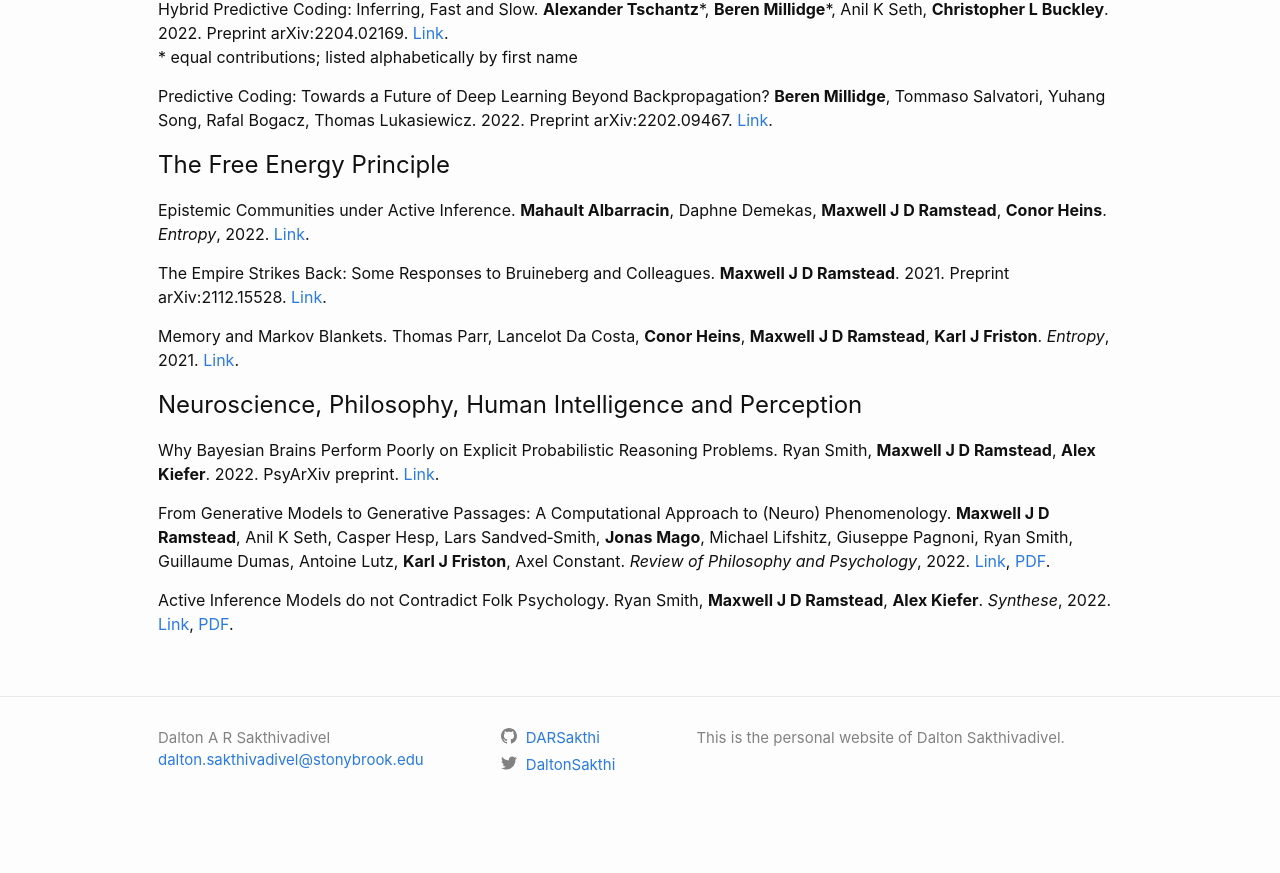
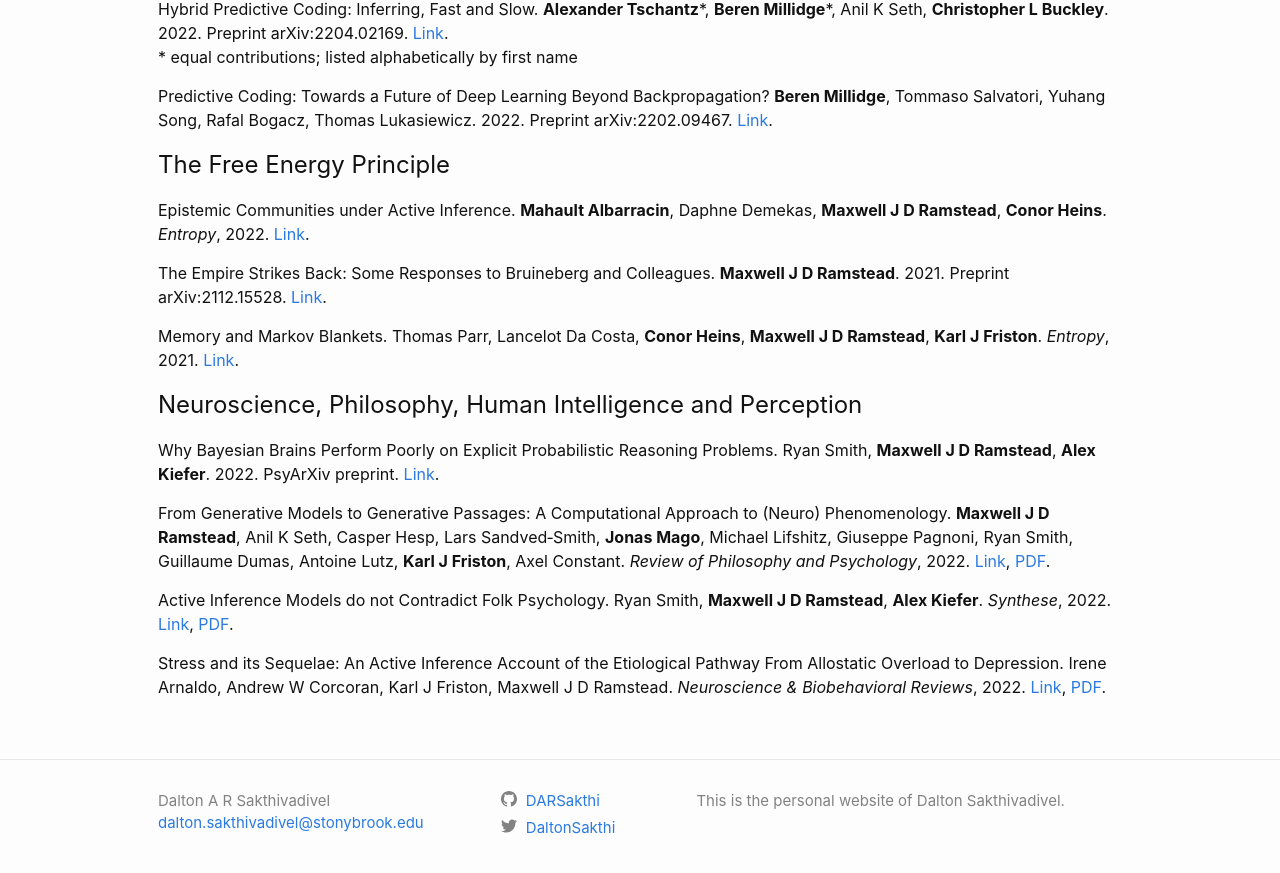
Before and after one commit to DARSakthi/DARSakthi.github.io, a Jekyll site: the page built from verses-lab.markdown, in a window 1280 px wide and 900 px high, scrolled down 1214 px. Shown: the top 873 px of the window. Built offline with Jekyll 4.4.1, drawn with Linux system fonts in a browser that asks for light colours; before the commit the page ends 2051 px from its top, so only the background shows below that.

Commit message:
Added paper, changed link names
AMS-TeX alpha convention

```diff
--- a/verses-lab.markdown
+++ b/verses-lab.markdown
@@ -66,6 +66,8 @@ Memory and Markov Blankets. Thomas Parr, Lancelot Da Costa, **Conor Heins**, **M
 
 Why Bayesian Brains Perform Poorly on Explicit Probabilistic Reasoning Problems. Ryan Smith, **Maxwell J D Ramstead**, **Alex Kiefer**. 2022. PsyArXiv preprint. [Link](https://doi.org/10.31234/osf.io/hne9s).
 
-From Generative Models to Generative Passages: A Computational Approach to (Neuro) Phenomenology. **Maxwell J D Ramstead**, Anil K Seth, Casper Hesp, Lars Sandved‑Smith, **Jonas Mago**, Michael Lifshitz, Giuseppe Pagnoni, Ryan Smith, Guillaume Dumas, Antoine Lutz, **Karl J Friston**, Axel Constant. _Review of Philosophy and Psychology_, 2022. [Link](https://link.springer.com/article/10.1007/s13164-021-00604-y), [PDF](https://darsakthi.github.io/files/MJDR2022-1.pdf).
+From Generative Models to Generative Passages: A Computational Approach to (Neuro) Phenomenology. **Maxwell J D Ramstead**, Anil K Seth, Casper Hesp, Lars Sandved‑Smith, **Jonas Mago**, Michael Lifshitz, Giuseppe Pagnoni, Ryan Smith, Guillaume Dumas, Antoine Lutz, **Karl J Friston**, Axel Constant. _Review of Philosophy and Psychology_, 2022. [Link](https://link.springer.com/article/10.1007/s13164-021-00604-y), [PDF](https://darsakthi.github.io/files/RSHSS+2022.pdf).
 
-Active Inference Models do not Contradict Folk Psychology. Ryan Smith, **Maxwell J D Ramstead**, **Alex Kiefer**. _Synthese_, 2022. [Link](https://link.springer.com/article/10.1007/s11229-022-03480-w), [PDF](https://darsakthi.github.io/files/Smith2022-1.pdf).
+Active Inference Models do not Contradict Folk Psychology. Ryan Smith, **Maxwell J D Ramstead**, **Alex Kiefer**. _Synthese_, 2022. [Link](https://link.springer.com/article/10.1007/s11229-022-03480-w), [PDF](https://darsakthi.github.io/files/SRK2022.pdf).
+
+Stress and its Sequelae: An Active Inference Account of the Etiological Pathway From Allostatic Overload to Depression. Irene Arnaldo, Andrew W Corcoran, Karl J Friston, Maxwell J D Ramstead. _Neuroscience & Biobehavioral Reviews_, 2022. [Link](www.sciencedirect.com/science/article/pii/S0149763422000793), [PDF](https://darsakthi.github.io/files/ACFR2022.pdf).
```
